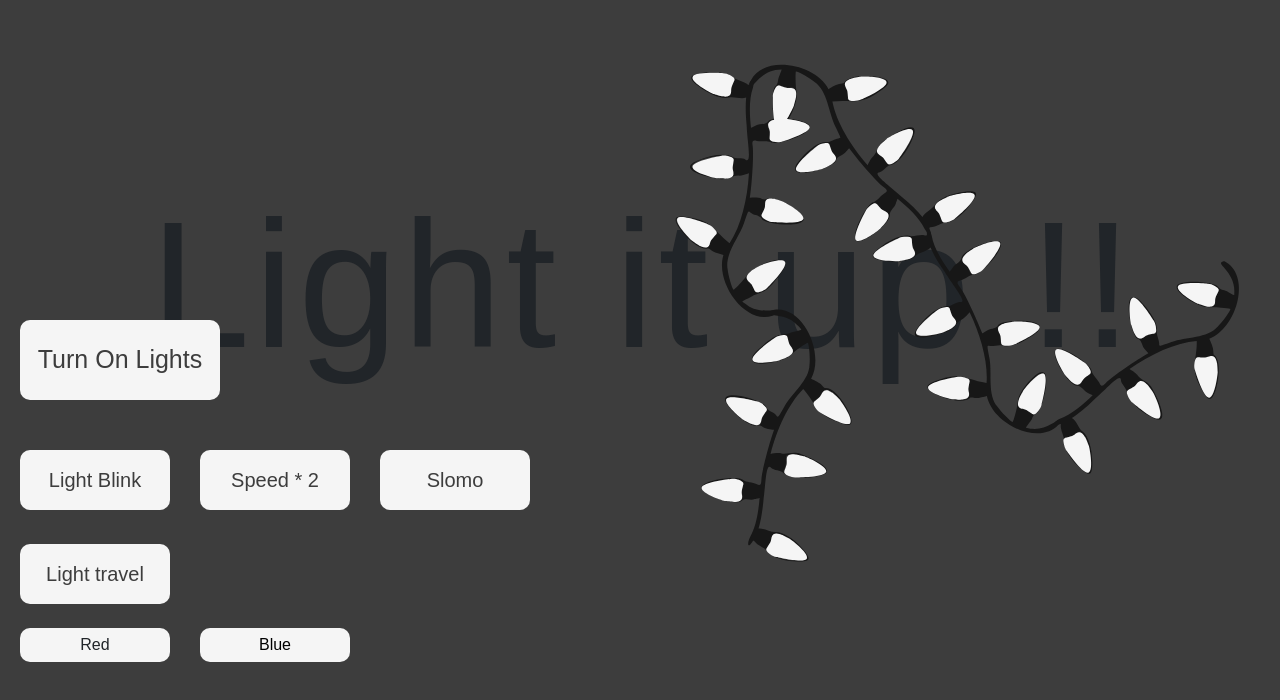
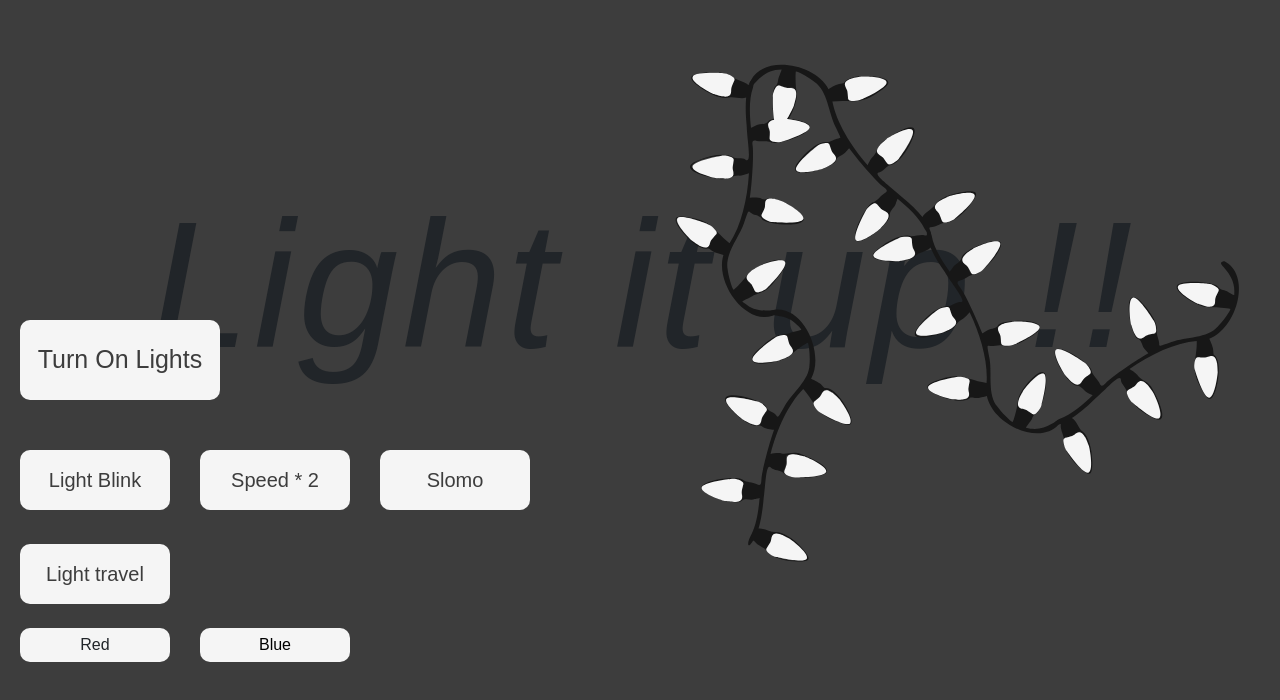
Before and after one commit to Nishchayverma/Lights, a plain HTML site: page index.html in a window 1280 px wide. Drawn offline with nearby package versions, Linux system fonts and the light colour scheme.

Commit message:
Added italic style for heading

```diff
--- a/index.html
+++ b/index.html
@@ -13,7 +13,7 @@
 
 <body>
 <header>
-    <p class="heading">Light it up !!</p>
+    <p class="heading"><i>Light it up !!</i></p>
 </header>
 
     <svg viewBox="0 0 366.6 340.1">
```
